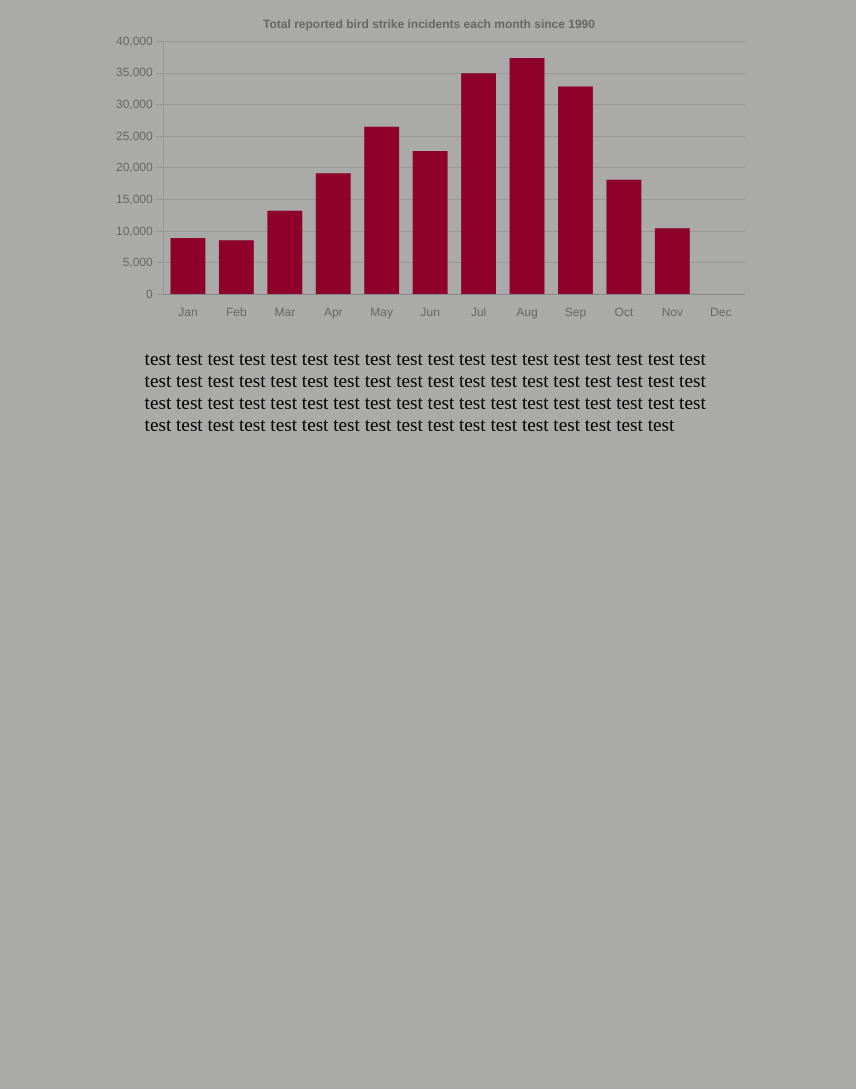
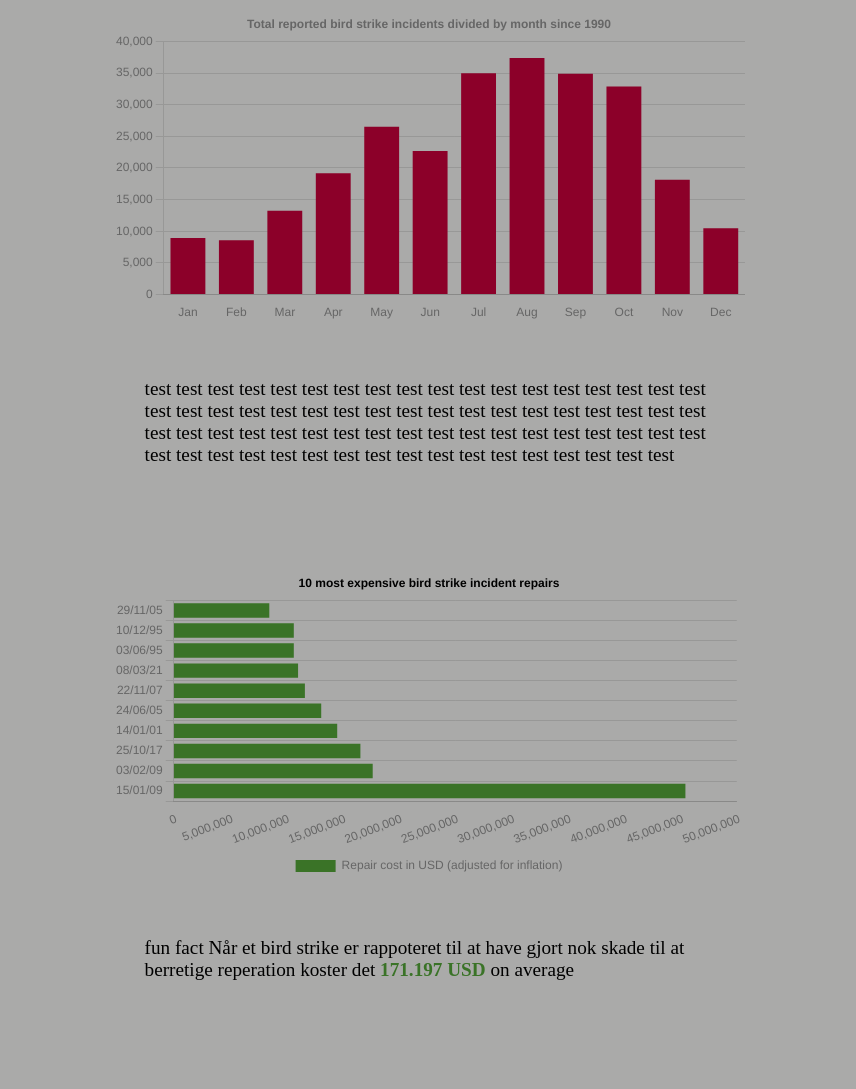
Before and after one commit to lansoskar/Portfolio03---BirdStrike, a plain HTML site: page index.html in a window 1280 px wide. Shown: the part 81-1170 px from the top of the page, without its empty margins (211-1067 px from the left). Before the commit the page ends 800 px from the top, so only its background shows below. Drawn offline with nearby package versions, Linux system fonts and the light colour scheme.

Commit message:
graf 2 tilføjet

```diff
--- a/index.html
+++ b/index.html
@@ -8,11 +8,15 @@
 </head>
 <body>
 <div id="main">
-    <h1>Total reported bird strike incidents each month since 1990</h1>
-    <div id="chart">
+    <h1>Wow i sure do love birds</h1>
+    <div class="chart">
         <canvas id="chart_incidents"></canvas>
     </div>
-    <p>test test test test test test test test test test test test test test test test test test test test test test test test test test test test test test test test test test test test test test test test test test test test test test test test test test test test test test test test test test test test test test test test test test test test test test test </p>
+    <p class="textBox">test test test test test test test test test test test test test test test test test test test test test test test test test test test test test test test test test test test test test test test test test test test test test test test test test test test test test test test test test test test test test test test test test test test test test test test </p>
+    <div class="chart">
+        <canvas id="chart_money"></canvas>
+    </div>
+    <p class="textBox"> fun fact Når et bird strike er rappoteret til at have gjort nok skade til at berretige reperation koster det <span class="average">171.197 USD </span>on average</p>
 </div>
 
 <script src="main.js"></script>
--- a/main.css
+++ b/main.css
@@ -4,6 +4,22 @@ body {
     animation-iteration-count: 1;
     animation-fill-mode: forwards;
 }
+body::-webkit-scrollbar {
+    width: 0.5em;
+
+}
+
+body::-webkit-scrollbar-track {
+    background: #363636;
+
+}
+
+body::-webkit-scrollbar-thumb {
+    background-color: #811313;
+    border-radius: 20px;
+    border: 4px #811313;
+}
+
 
 @keyframes fadeInAnimation {
     0% {
@@ -26,13 +42,18 @@ h1 {
     font-weight: bold;
 }
 
-p {
+.textBox {
     max-width: 45%;
     font-size: 1.2em;
-    margin: auto;
+    margin-bottom: 100px;
+    margin-top: 30px;
 }
-
-#chart {
+.average {
+    color: #3a7327;
+    font-weight: bold;
+}
+.chart {
     width: 50%;
     margin-bottom: 25px;
+
 }
--- a/main.js
+++ b/main.js
@@ -5,7 +5,7 @@ const chart = new Chart(ctx, {
         labels: ['Jan', 'Feb', 'Mar', 'Apr', 'May', 'Jun', 'Jul', 'Aug', 'Sep', 'Oct', 'Nov', 'Dec'],
         datasets: [{
             label: 'Total Incidents since 1990',
-            data: [8928, 8598, 13234, 19166, 26518, 22704, 34950, 37395, 32876, 18141, 10469],
+            data: [8928, 8598, 13234, 19166, 26518, 22704, 34950, 37395, 34890, 32876, 18141, 10469],
             backgroundColor: ['#8c0029']
         }]
     },
@@ -29,10 +29,52 @@ const chart = new Chart(ctx, {
             },
             title: {
                 display: true,
-                text: 'Total reported bird strike incidents each month since 1990'
+                text: 'Total reported bird strike incidents divided by month since 1990'
 
 
             }
         }
     }
 });
+
+const ctx2 = document.querySelector('#chart_money').getContext('2d');
+const chartMoney = new Chart(ctx2, {
+    type: 'bar',
+    data: {
+        labels: ['29/11/05', '10/12/95', '03/06/95', '08/03/21', '22/11/07', '24/06/05', '14/01/01', '25/10/17', '03/02/09', '15/01/09', ],
+        datasets: [{
+            label: 'Repair cost in USD (adjusted for inflation)',
+            data: [8487392, 10662000, 10662000, 11041786, 11647280, 13096560, 14516000, 16575000, 17668000, 45432000,],
+            backgroundColor: ['#3a7327']
+        }]
+    },
+    options: {
+        indexAxis: 'y',
+        scales: {
+            x: {
+                grid: {
+                    display: false
+                }
+            },
+            y: {
+                grid: {
+                    display: true
+                }
+            }
+        },
+        plugins: {
+            legend: {
+                display: true,
+                position: 'bottom'
+            },
+            title: {
+                display: true,
+                color: 'black',
+                text: '10 most expensive bird strike incident repairs',
+                font: {weight: 'bold'}
+
+
+            }
+        }
+    }
+});
```
